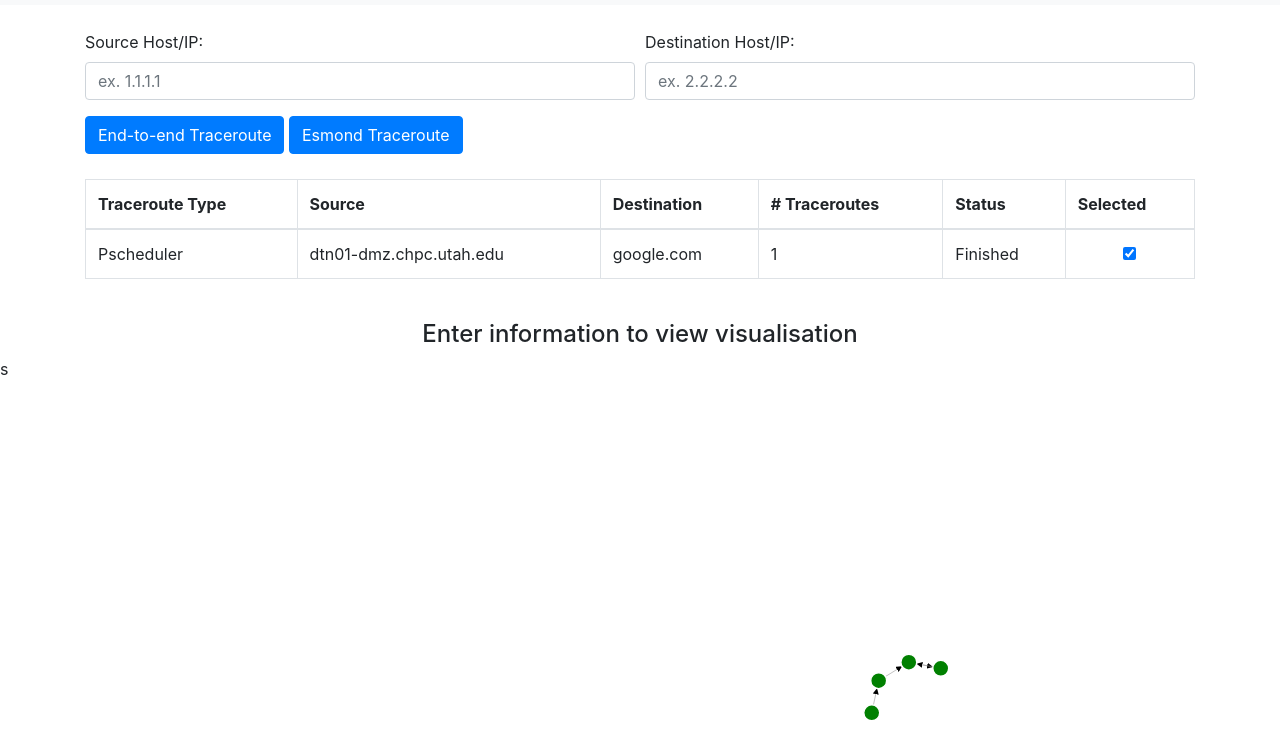
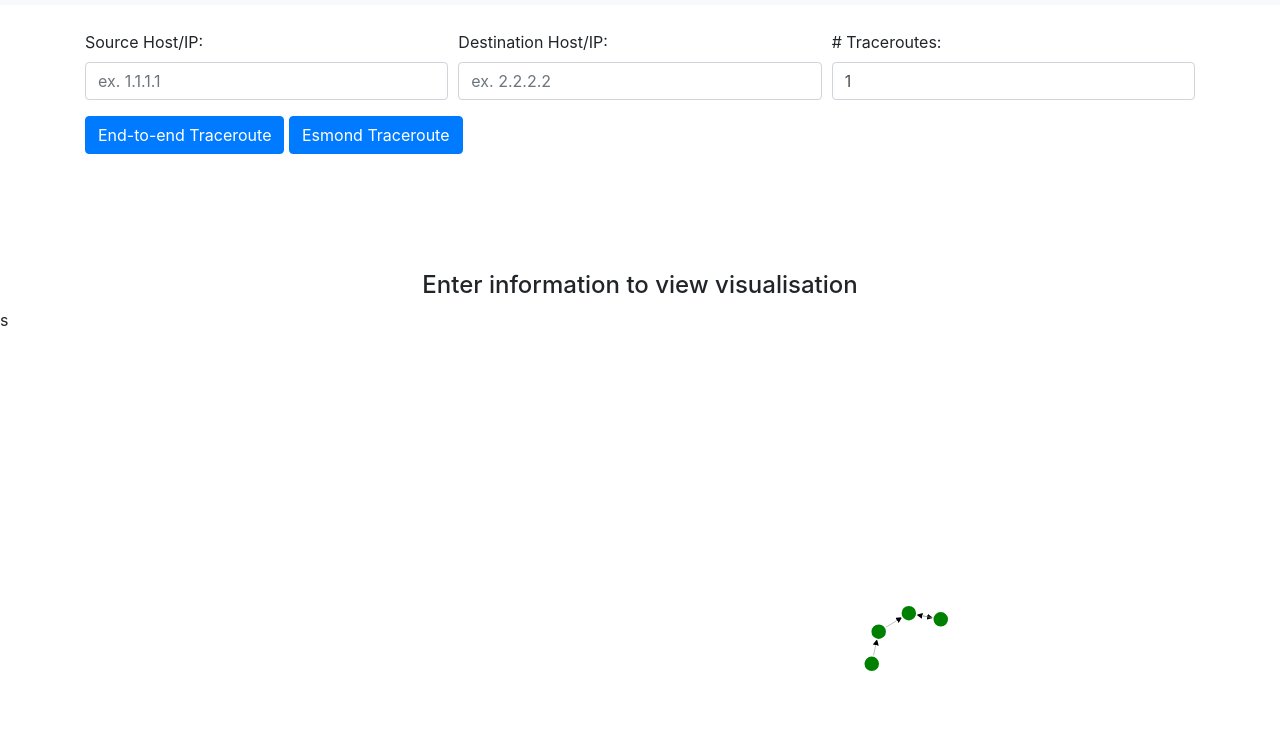
Before and after one commit to andrewtakeshi/chpc_parallel_tr, a plain HTML site: page index.html in a window 1280 px wide. Shown: the part 51-800 px from the top of the page. Drawn offline with nearby package versions, Linux system fonts and the light colour scheme.

Commit message:
Added number of runs.

```diff
--- a/index.html
+++ b/index.html
@@ -54,13 +54,17 @@
             <div id="esmond_div">
                 <form id="esmond_form" name="esmond_form" onsubmit="return false">
                     <div class="form-row">
-                        <div class="form-group col-md-6">
+                        <div class="form-group col-md-4">
                             <label for="esmond_ip_source">Source Host/IP:</label>
                             <input type="text" name="esmond_ip_source" id="esmond_ip_source" placeholder="ex. 1.1.1.1" class="form-control">
                         </div>
-                        <div class="form-group col-md-6">
+                        <div class="form-group col-md-4">
                             <label for="esmond_ip_dest">Destination Host/IP:</label>
                             <input type="text" name="esmond_ip_dest" id="esmond_ip_dest" placeholder="ex. 2.2.2.2" class="form-control">
+                        </div>
+                        <div class="form-group col-md-4">
+                            <label for="esmond_num_runs"># Traceroutes:</label>
+                            <input type="number" name="esmond_num_runs" id="esmond_num_runs" value="1" min="1" max="10" class="form-control">
                         </div>
                     </div>
                     <div class="form-row">
@@ -112,7 +116,7 @@
         </div>
 
 
-        <div id="current_run_table_area" class="container d-flex justify-content-center" style="margin-top: 25px; visibility: visible">
+        <div id="current_run_table_area" class="container d-flex justify-content-center" style="margin-top: 25px; visibility: hidden">
             <table id="cr_table" class="table table-bordered">
                 <thead>
                 <th>Traceroute Type</th>
@@ -123,14 +127,6 @@
                 <th>Selected</th>
                 </thead>
                 <tbody>
-                <tr>
-                    <td>Pscheduler</td>
-                    <td>dtn01-dmz.chpc.utah.edu</td>
-                    <td>google.com</td>
-                    <td>1</td>
-                    <td>Finished</td>
-                    <td style="text-align: center"><input type="checkbox" checked="checked"></td>
-                </tr>
                 </tbody>
             </table>
         </div>
--- a/scripts/home.js
+++ b/scripts/home.js
@@ -57,6 +57,8 @@ function runTable()
     if (document.getElementById("esmond_ip_dest").value === "")
         return;
 
+    document.getElementById("current_run_table_area").style.visibility = "visible";
+
     let row = document.getElementById("cr_table").insertRow();
     for (let i = 0; i < 6; i++)
     {
@@ -66,12 +68,13 @@ function runTable()
     let source = document.getElementById("esmond_ip_source").value;
     let dest = document.getElementById("esmond_ip_dest").value;
     let type = source ? "pScheduler" : "System";
+    let numRuns = document.getElementById("esmond_num_runs").value;
 
 
     row.cells[0].innerHTML = type;
     row.cells[1].innerHTML = source ? source : "None";
     row.cells[2].innerHTML = dest;
-    row.cells[3].innerHTML = "1";
+    row.cells[3].innerHTML = numRuns;
     row.cells[4].innerHTML = "Running"
     row.cells[5].style.textAlign = "center";
     row.cells[5].innerHTML = "<input type=\"checkbox\" checked=\"checked\">"
```
